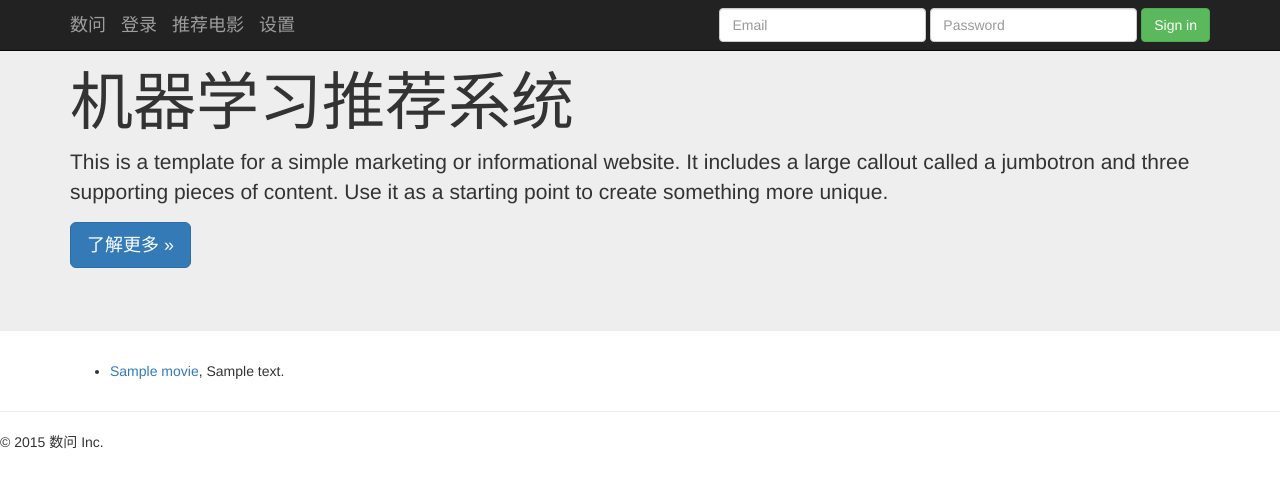
After one commit to yandongliu/sw_project, a Flask app: template app/templates/movie/recommendation.html in a window 1280 px wide. The commit adds this page. Shown: the top 488 px of the page. Run offline with Flask 2, Linux system fonts and the light colour scheme; the template is opened without the code that fills it: most values are stand-ins (such as "Sample title", 1, 10 or a date in 2020); some libraries are stand-ins or nearby versions.

Commit message:
movie model

```diff
--- a/app/__init__.py
+++ b/app/__init__.py
@@ -21,6 +21,9 @@
 from app.mod_user.controllers import mod_user
 app.register_blueprint(mod_user)
 
+from app.mod_movie.controllers import mod_movie
+app.register_blueprint(mod_movie)
+
 from app.mod_user.models import User
 db_adapter = SQLAlchemyAdapter(db, User)
 user_manager = UserManager(db_adapter, app)
--- a/app/mod_user/controllers.py
+++ b/app/mod_user/controllers.py
@@ -48,6 +48,11 @@
 def user_profile():
     return 'hi'
 
+@mod_user.route('/setting')
+@login_required
+def setting():
+    return 'setting'
+
 # seems the hook doesn't work if placed here
 @user_logged_in.connect_via(app)
 def _after_login_hook(sender, user, **extra):
--- a/app/templates/base.html
+++ b/app/templates/base.html
@@ -48,7 +48,7 @@
             {% else %}
           <a class="navbar-brand" href="{{url_for('user.login')}}">登录</a>
             {% endif %}
-          <a class="navbar-brand" href="{{url_for('movie.recommended')}}">推荐电影</a>
+          <a class="navbar-brand" href="{{url_for('movie.recommendation')}}">推荐电影</a>
           <a class="navbar-brand" href="{{url_for('user.setting')}}">设置</a>
         </div>
         <div id="navbar" class="navbar-collapse collapse">
--- /dev/null
+++ b/app/templates/movie/recommendation.html
@@ -0,0 +1,20 @@
+
+{% extends 'base.html' %}
+
+{% block content %}
+
+<div class="container">
+
+<div class="row">
+<div class="col-md-6">
+    <ul>
+    {% for movie in movies %}
+    <li> <a href="/movie/"{{movie.id}}>{{movie.title}}</a>, {{movie.description}}
+    {% endfor %}
+    </ul>
+</div>
+</div>
+
+</div>
+
+{% endblock %}
```
Also changed, not shown: app/mod_movie/controllers.py (added, +16 -0 lines), app/mod_movie/models.py (added, +8 -0 lines), app/templates/movie/index.html (added, +20 -0 lines), app/mod_movie/__init__.py (added).
